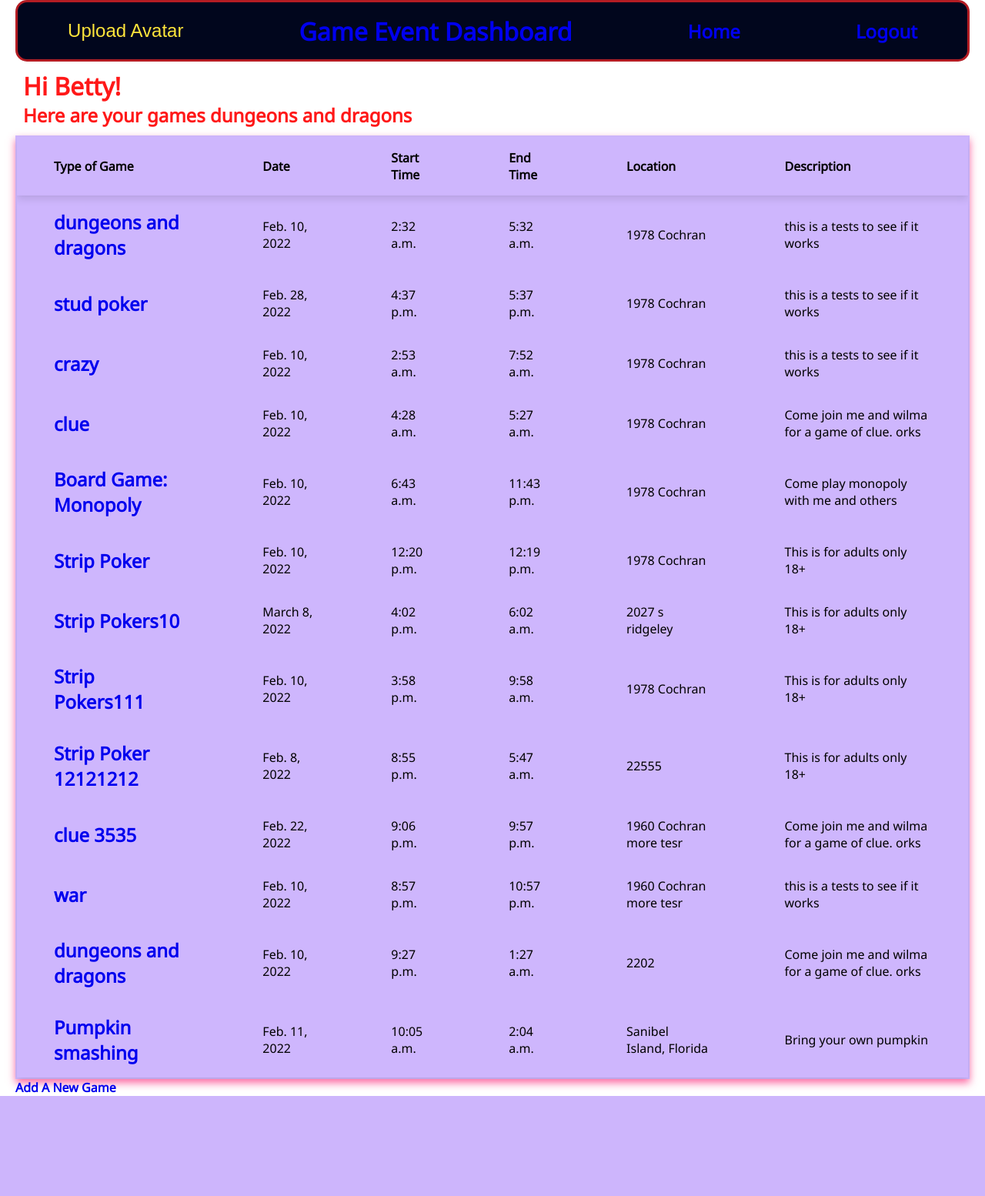
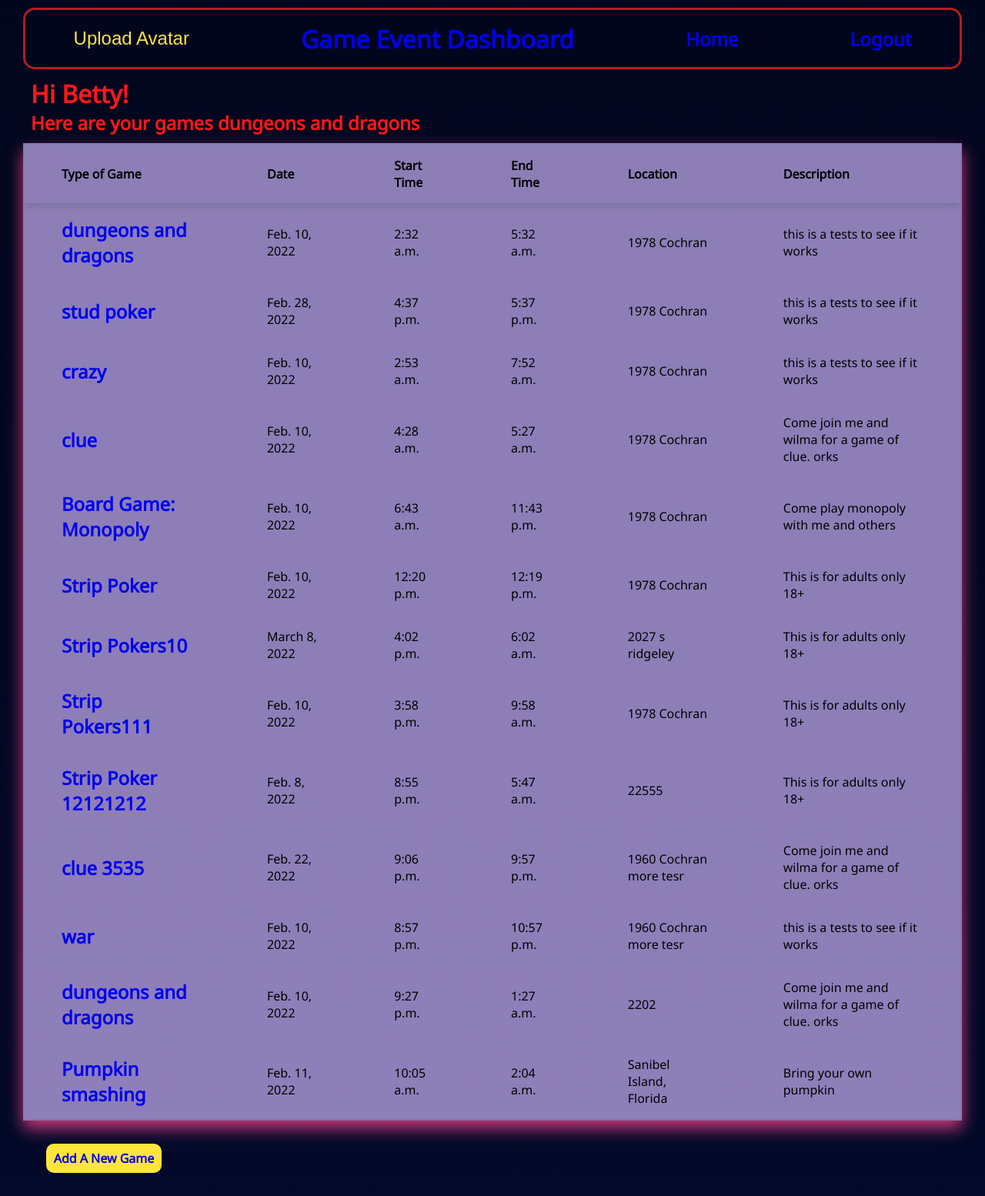
Before and after one commit to tootsie60/nerd2, a Django app: template nerdquest2/eventsApp/templates/your_games.html in a window 1280 px wide. Shown: the whole page at 77% size. Before the commit the page ends 1424 px from the top, so only its background shows below. Run offline with Django 3.2, Linux system fonts and the light colour scheme; the template is opened without the code that fills it: values that come from a table or form of the project are taken from there, others are empty; data comes from the database, SQL or seed files in the repository; some libraries are stand-ins or nearby versions.

Commit message:
Update CSS

```diff
--- a/nerdquest2/eventsApp/static/css/login_style.css
+++ b/nerdquest2/eventsApp/static/css/login_style.css
@@ -17,8 +17,8 @@ section {
     display: flex;
     justify-content: center;
     align-items: center;
-    min-height: 100vh;
-    background: linear-gradient(to bottom, black, #01061d, #020929, #fa1404, black, #01061d, #020929, #fa1404)
+    min-height: 100vh;    background: linear-gradient(to bottom, black, #01061d, #020929, #fa1404, black, #01061d, #020929, #fa1404)
+
 }
 
 .box {
--- a/nerdquest2/eventsApp/static/css/your_games.css
+++ b/nerdquest2/eventsApp/static/css/your_games.css
@@ -9,14 +9,16 @@
 }
 
 body {
-    margin: 0px 20px;
-    /*background: #01061d;*/
+    margin: 10px 30px;
+    background: linear-gradient(#01061d, #020929);
+    min-width: 1100px;
+    min-height: 920px;
 }
 
-.wrapper {
+/*.wrapper {
     display: grid;
     grid-gap: 20px;
-}
+}*/
 
 .main-nav ul {
     display: grid;
@@ -93,8 +95,9 @@ body {
 }
 
 table {
-    box-shadow: 0 5px 10px rgba(252,69,140,0.8);
-    background-color: rgba(186, 151, 252, 0.7);
+    position: relative;
+    box-shadow: 0 10px 20px rgba(252,69,140,0.8);
+    background-color: rgba(201, 177, 247, 0.7);
     text-align: left;
     overflow: hidden;
 }
@@ -109,9 +112,21 @@ table th, td {
     padding: 1rem 3rem;
 }
 
+table td a {
+    text-decoration: none;
+}
 
-a {
+
+.fauxBtn {
     display: flex;
+    justify-content: center;
+    align-items: center;
+    position: relative;
+    background-color: rgba(255,229,59,1);
+    margin: 30px;
+    padding: 0.50em;
+    max-width: 150px;
+    border-radius: 10px;
     text-decoration: none;
     color: purple transparent;
     font-weight: bold;
```
